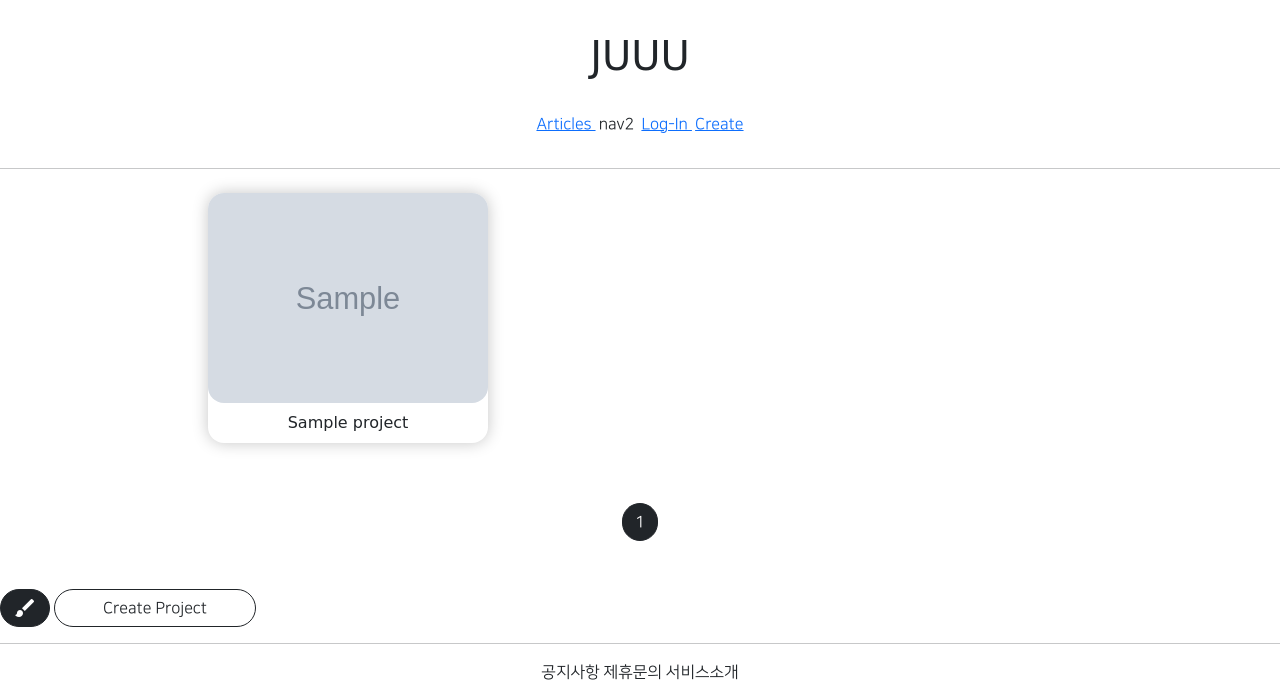
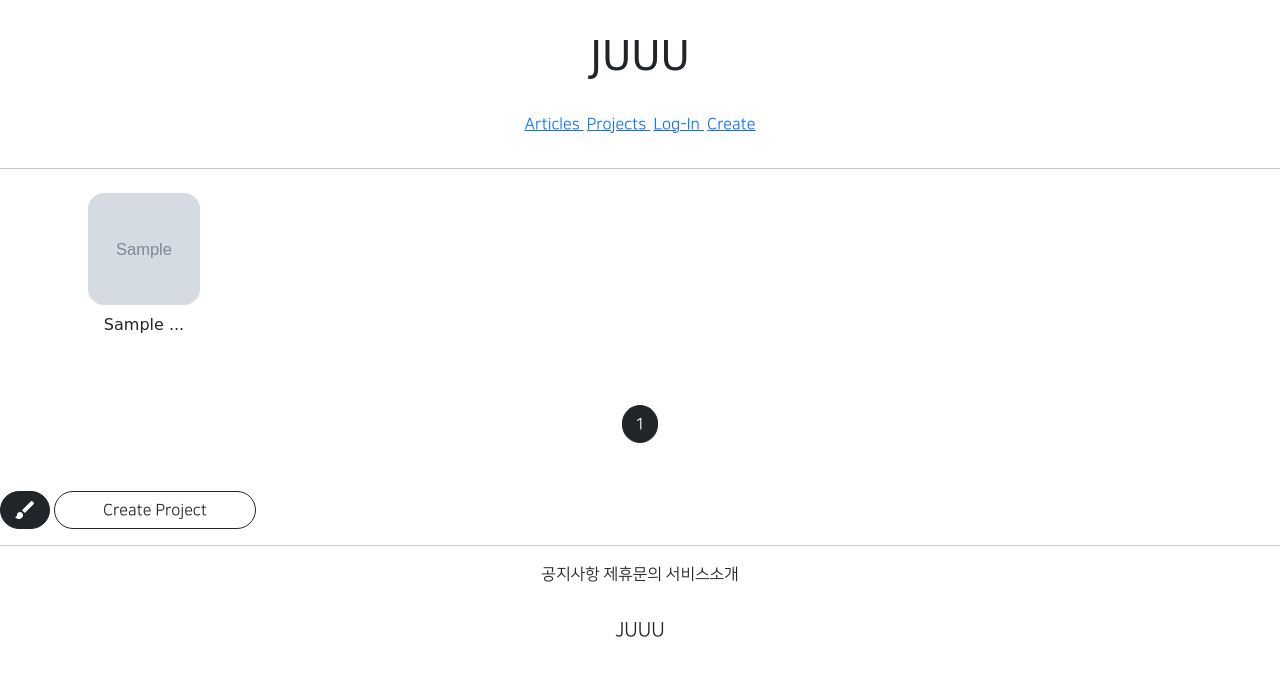
Before and after one commit to Lee-JuHwan/gis4_2, a Django app: page /projects/list in a window 1280 px wide. Shown: the top 683 px of the page. Run offline with Django 3.2, Linux system fonts and the light colour scheme; tables that the repository leaves empty hold one stand-in row (values such as "Sample post"); grey boxes marked "Sample" are stand-in pictures; parts of the project's set-up code (start-up, migrations or seed data) failed here and were passed over; some libraries are stand-ins or nearby versions; some web fonts are replaced.

Commit message:
8/18 commit 1 - project listView

```diff
--- a/projectapp/templates/projectapp/list.html
+++ b/projectapp/templates/projectapp/list.html
@@ -10,18 +10,17 @@
         }
 
         .container div {
-          width: 45%;
-            max-width: 280px;
           display: flex;
           justify-content: center;
           align-items: center;
           border-radius: 1rem;
             flex-direction: column;
-            box-shadow: 0 0 1rem #c6c6c6;
         }
 
         .container img {
-            width: 100%;
+            width: 7rem;
+            height: 7rem;
+            object-fit: cover;
             border-radius: 1rem;
         }
     </style>
@@ -34,7 +33,7 @@
                     <img src="{{ project.image.url }}" alt="">
                 </a>
                 <span class="my-2 NNS_B">
-                    {{ project.name }}
+                    {{ project.name | truncatechars:10 }}
                 </span>
             </div>
 
--- a/templates/header.html
+++ b/templates/header.html
@@ -11,7 +11,11 @@
             </a>
         </span>
 
-        <span style="margin: 0.1rem">nav2</span>
+        <span style="margin: 0.1rem">
+            <a href="{% url 'projectapp:list' %}">
+                Projects
+            </a>
+        </span>
 
         {% if not user.is_authenticated %}
         <span style="margin: 0.1rem">
```
